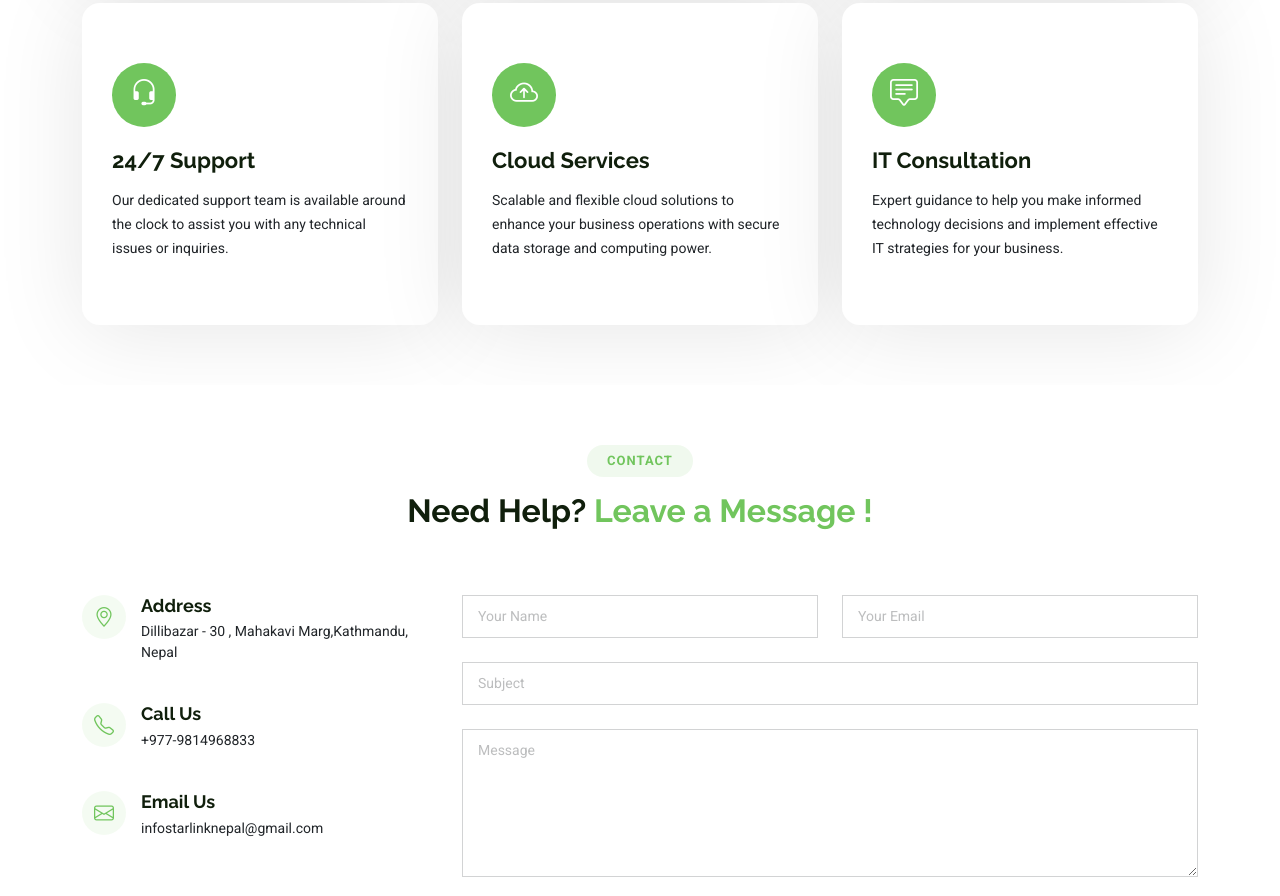
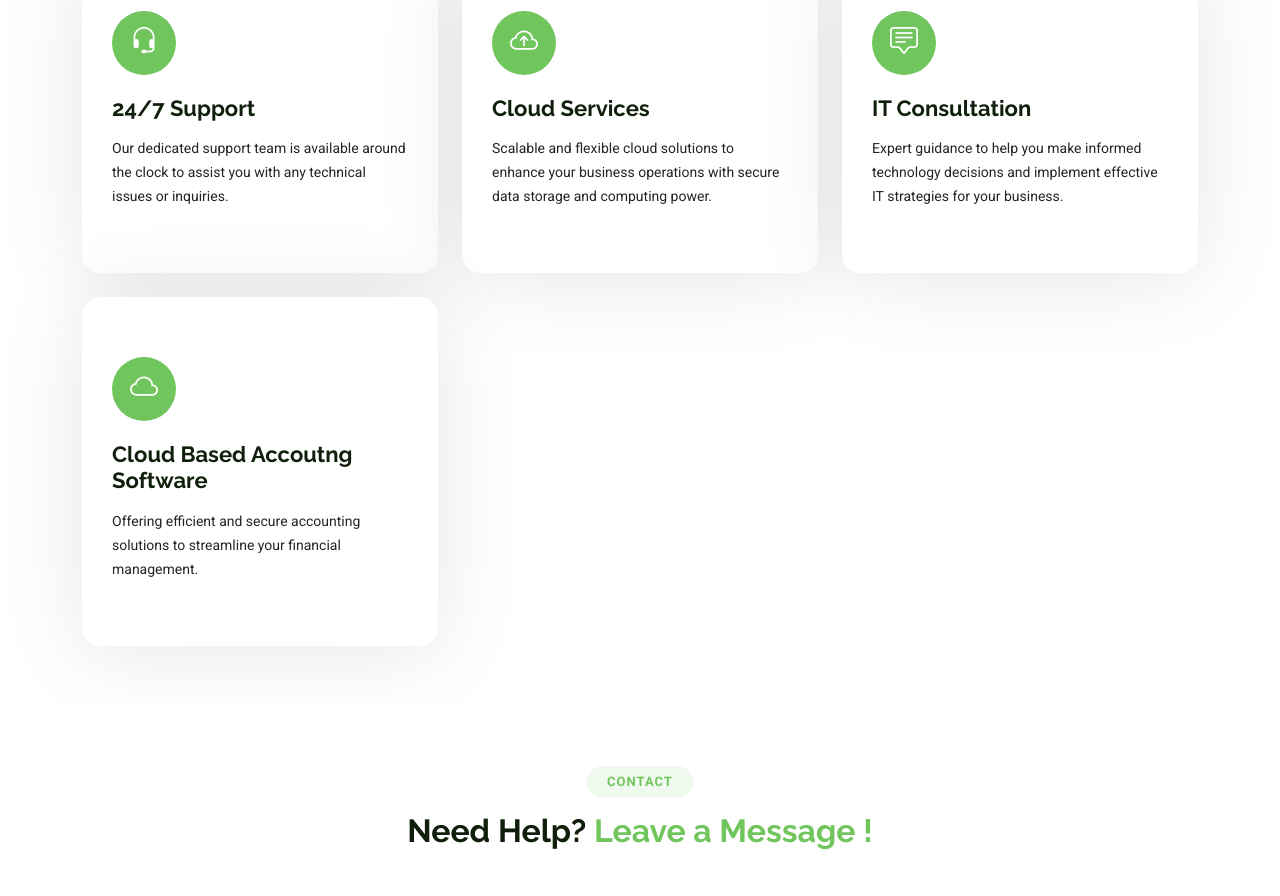
Before and after one commit to surajkumarganesh56/starlinknepal, a plain HTML site: page index.html in a window 1280 px wide. Shown: the part 1683-2579 px from the top of the page. Drawn offline with Linux system fonts and the light colour scheme.

Commit message:
image added

```diff
--- a/index.html
+++ b/index.html
@@ -65,7 +65,7 @@
             </div>
           </div>
           <div class="col-lg-6 order-1 order-lg-2">
-            <img src="assets/img/hero-img.png" class="img-fluid" alt="">
+            <img src="assets/img/starlinkHero.jpg" class="img-fluid" alt="">
           </div>
         </div>
       </div>
@@ -203,7 +203,26 @@
                     </a>
                     <p>Expert guidance to help you make informed technology decisions and implement effective IT strategies for your business.</p>
                 </div>
-            </div><!-- End Service Item -->
+            </div>
+
+            <div class="col-lg-4 col-md-6" data-aos="fade-up" data-aos-delay="600">
+              <div class="service-item position-relative">
+                  <div class="icon">
+                      <i class="bi bi-cloud"></i>
+                  </div>
+                  <a href="service-details.html" class="stretched-link">
+                      <h3>Cloud Based Accoutng Software</h3>
+                  </a>
+                  <p>
+                    Offering efficient and secure accounting solutions to streamline your financial management.
+                  </p>
+              </div>
+          </div>
+
+
+
+
+            <!-- End Service Item -->
         </div>
     </div>
 
```
Also changed, not shown: assets/img/starlinkHero.jpg (added).
